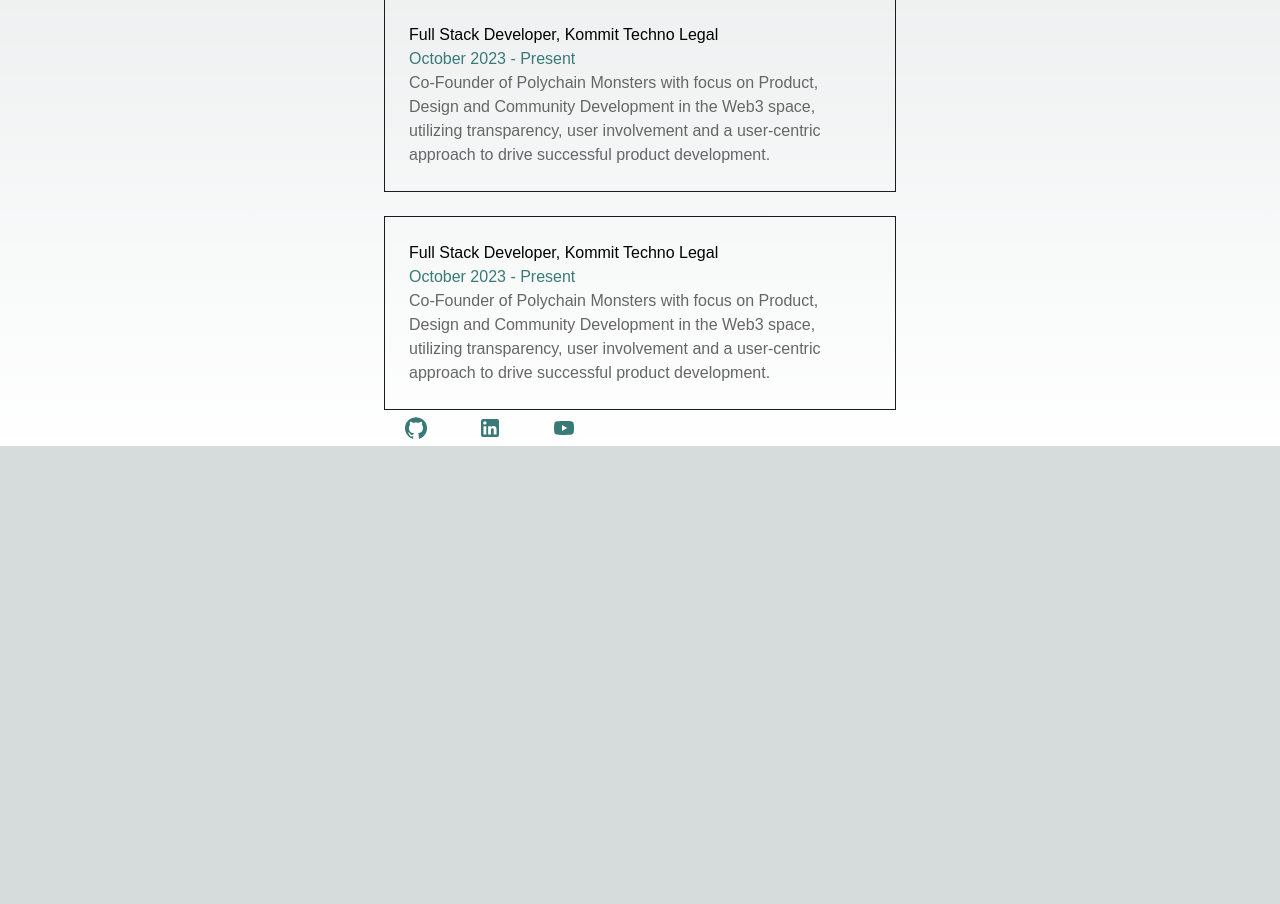
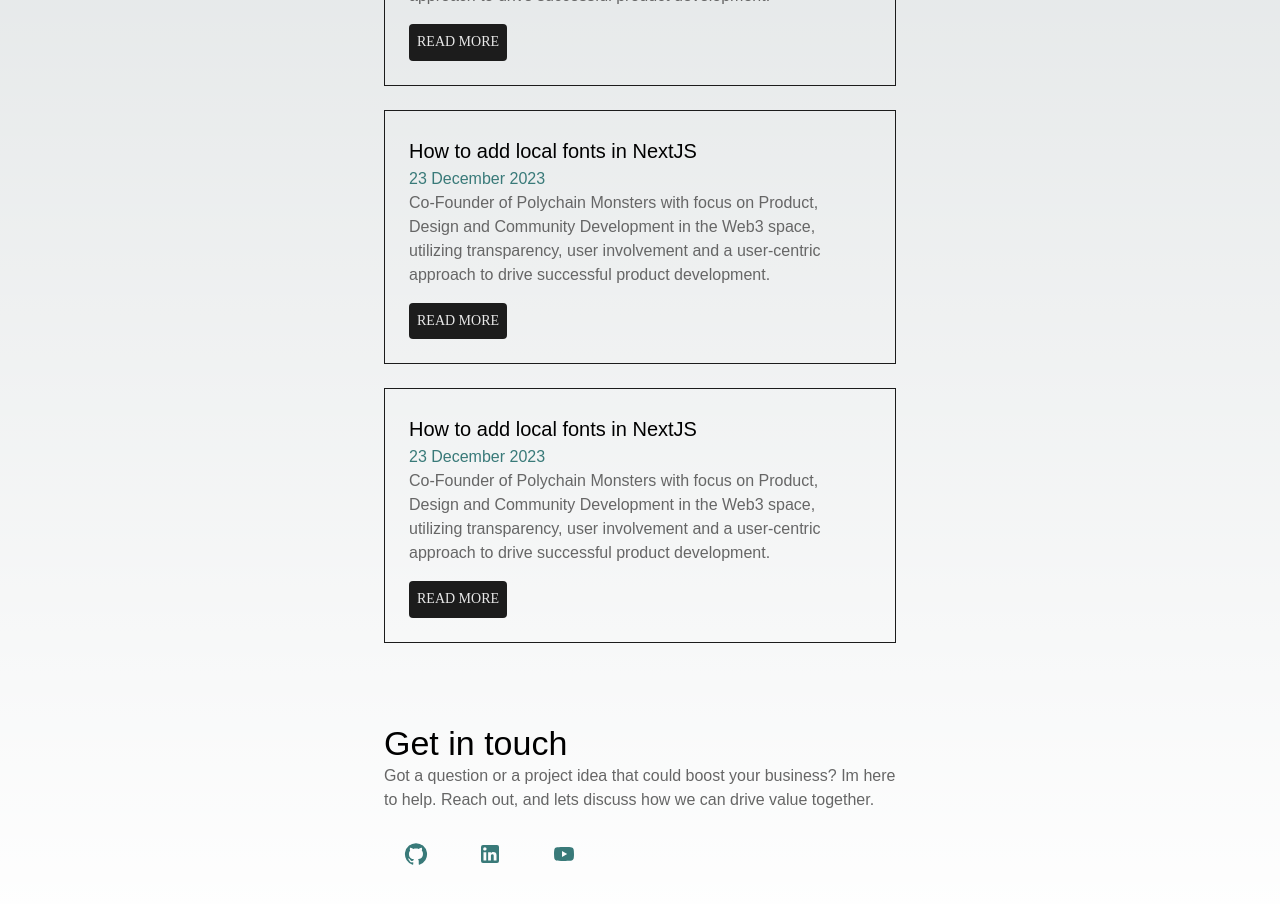
Before and after one commit to aryamanchandra/personalwebsite, a Next.js app: page /notes in a window 1280 px wide. Shown: the part 680-1584 px from the top of the page. Before the commit the page ends 1126 px from the top, so only its background shows below. Built offline with nearby package versions, Linux system fonts and the light colour scheme; a web font is replaced by a local one.

Commit message:
notes page layout

```diff
--- a/src/app/components/Footer.tsx
+++ b/src/app/components/Footer.tsx
@@ -13,9 +13,9 @@
   return (
     <Box py={10}>
       <Typography variant="h4">Get in touch</Typography>
-      <Typography color="#666666" pb={2}>
-        Got a question or a project idea that could boost your business? I'm
-        here to help. Reach out, and let's discuss how we can drive value
+      <Typography color="#666666" pb={3}>
+        Got a question or a project idea that could boost your business? Im
+        here to help. Reach out, and lets discuss how we can drive value
         together.
       </Typography>
       <Socialbar />
--- a/src/app/data.tsx
+++ b/src/app/data.tsx
@@ -52,4 +52,94 @@
   },
 ];
 
-export {projectdata, workdata}
+const notesdata = [
+  {
+    title: "How to add local fonts in NextJS",
+    date: "23 December 2023",
+    description:
+      "Co-Founder of Polychain Monsters with focus on Product, Design and Community Development in the Web3 space, utilizing transparency, user involvement and a user-centric approach to drive successful product development.",
+  },
+  {
+    title: "How to add local fonts in NextJS",
+    date: "23 December 2023",
+    description:
+      "Co-Founder of Polychain Monsters with focus on Product, Design and Community Development in the Web3 space, utilizing transparency, user involvement and a user-centric approach to drive successful product development.",
+  },
+  {
+    title: "How to add local fonts in NextJS",
+    date: "23 December 2023",
+    description:
+      "Co-Founder of Polychain Monsters with focus on Product, Design and Community Development in the Web3 space, utilizing transparency, user involvement and a user-centric approach to drive successful product development.",
+  },
+  {
+    title: "How to add local fonts in NextJS",
+    date: "23 December 2023",
+    description:
+      "Co-Founder of Polychain Monsters with focus on Product, Design and Community Development in the Web3 space, utilizing transparency, user involvement and a user-centric approach to drive successful product development.",
+  },
+];
+
+const photographyimage = [
+  {
+    img: "/photography/boatman-1.jpg",
+    title: "Breakfast",
+  },
+  {
+    img: "/photography/cat-1.jpg",
+    title: "Breakfast",
+  },
+  {
+    img: "/photography/cat-2.jpg",
+    title: "Breakfast",
+  },
+  {
+    img: "/photography/cat-dustbin1.jpg",
+    title: "Breakfast",
+  },
+  {
+    img: "/photography/couple-1.jpg",
+    title: "Breakfast",
+  },
+  {
+    img: "/photography/dog-looking-back1.jpg",
+    title: "Breakfast",
+  },
+  {
+    img: "/photography/dog.jpg",
+    title: "Breakfast",
+  },
+  {
+    img: "/photography/dragonfly.jpg",
+    title: "Breakfast",
+  },
+  {
+    img: "/photography/lamp.jpg",
+    title: "Breakfast",
+  },
+  {
+    img: "/photography/moon.jpg",
+    title: "Breakfast",
+  },
+  {
+    img: "/photography/nest-11.jpg",
+    title: "Breakfast",
+  },
+  {
+    img: "/photography/sad-dog-2.jpg",
+    title: "Breakfast",
+  },
+  {
+    img: "/photography/sad-dog-3.jpg",
+    title: "Breakfast",
+  },
+  {
+    img: "/photography/thinker1.jpg",
+    title: "Breakfast",
+  },
+  {
+    img: "/photography/uncle-11.jpg",
+    title: "Breakfast",
+  },
+];
+
+export { projectdata, workdata, photographyimage, notesdata };
--- a/src/app/notes/page.tsx
+++ b/src/app/notes/page.tsx
@@ -1,24 +1,28 @@
 import { Box, Button, Grid, Stack, Typography } from "@mui/material";
-import { projectdata, workdata } from "../data";
+import { notesdata } from "../data";
 import Socialbar from "../components/Socialbar";
+import Footer from "../components/Footer";
 
 export default function Notes() {
   return (
     <Box>
-      <Typography variant="h4" pt={15}>
-        Work Experience
+      <Typography variant="h2" py={5}>
+        Notes
       </Typography>
-      {workdata &&
-        workdata.map((element, index) => (
+      {notesdata &&
+        notesdata.map((element, index) => (
           <Box mt={3} p={3} sx={{ border: "1px solid #1c1c1c" }} key={index}>
-            <Typography>
-              {element.title}, {element.company}
-            </Typography>
+            <Typography variant="h6">{element.title}</Typography>
             <Typography color="primary.light">{element.date}</Typography>
-            <Typography color="#666666">{element.description}</Typography>
+            <Typography color="#666666" pb={2}>{element.description}</Typography>
+            <Button
+               sx={{ fontFamily: "__SFTEXT_CAA964", background: "#1c1c1c" }}
+            >
+              Read More
+            </Button>
           </Box>
         ))}
-        <Socialbar />
+      <Footer />
     </Box>
   );
 }
--- a/src/app/page.tsx
+++ b/src/app/page.tsx
@@ -8,7 +8,7 @@
     <Box>
       <Box py={20} sx={{ textAlign: "center" }}>
         <Typography variant="h2" className="SFDisplay.className">
-          Hi! I'm Aryaman
+          Hi! Im Aryaman
         </Typography>
         <Typography
           variant="h6"
@@ -58,8 +58,8 @@
           Get in touch
         </Typography>
         <Typography color="#666666" pb={2}>
-          Got a question or a project idea that could boost your business? I'm
-          here to help. Reach out, and let's discuss how we can drive value
+          Got a question or a project idea that could boost your business? Im
+          here to help. Reach out, and lets discuss how we can drive value
           together.
         </Typography>
         <Socialbar />
```
Also changed, not shown: src/app/photography/page.tsx (+3 -66 lines). Lines whose indentation alone changed are shown as unchanged.
